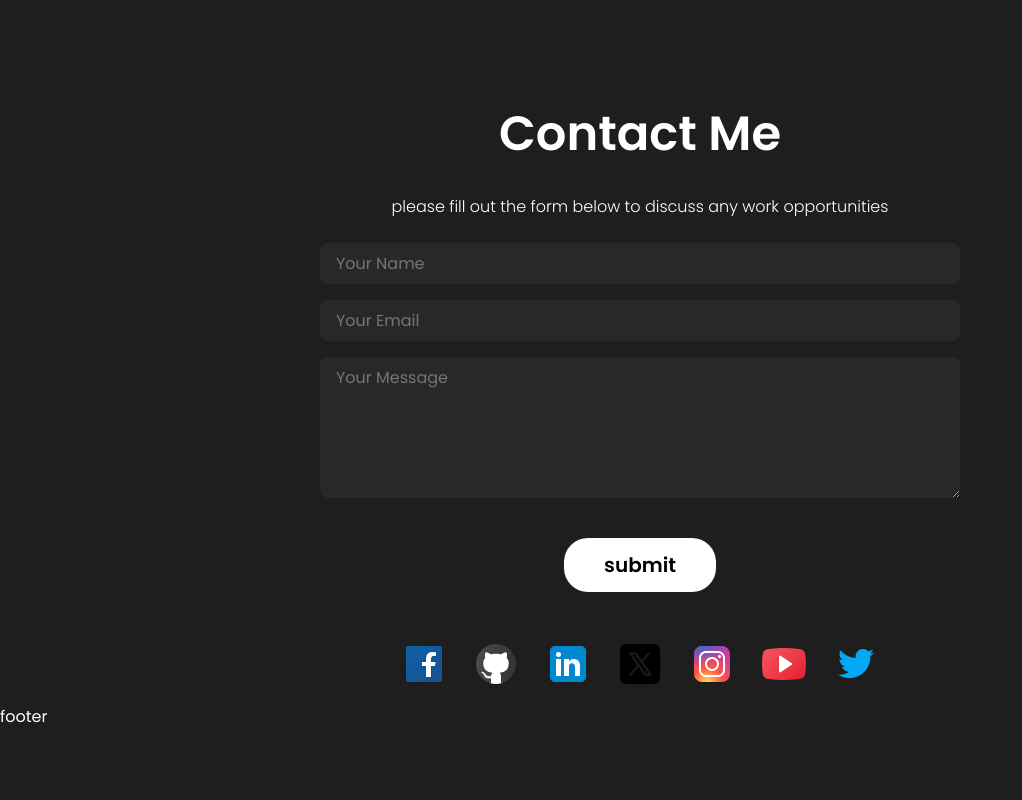
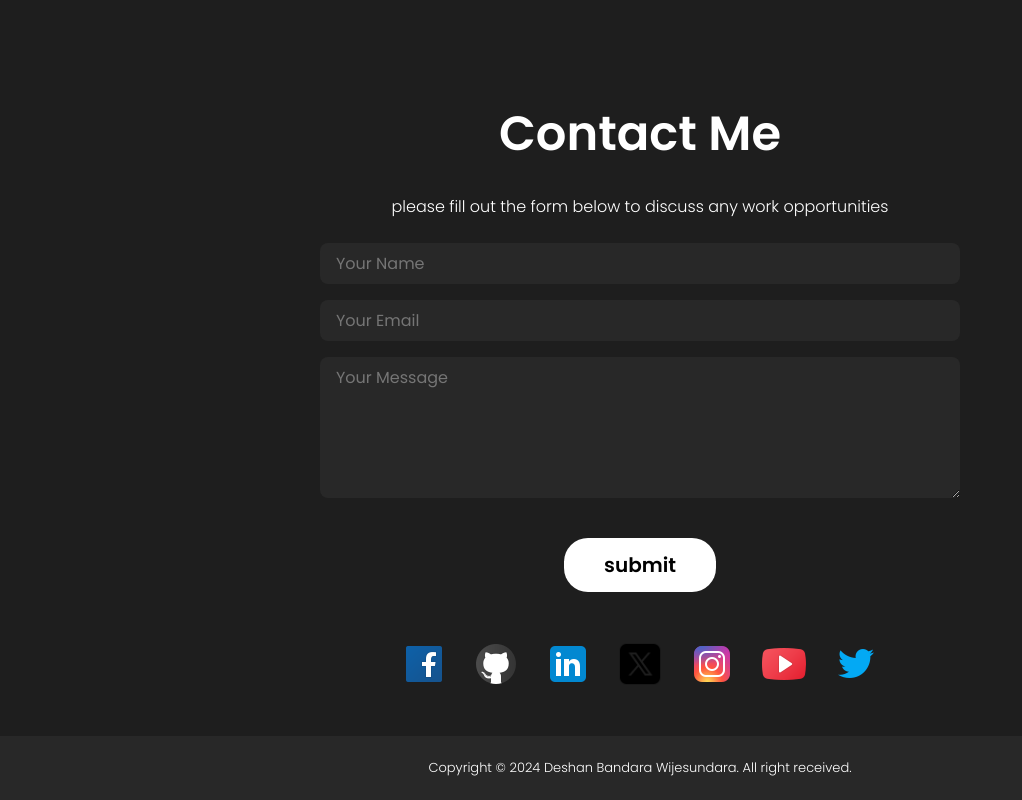
Before and after one commit to DeshanBandara/My-Portfolio, a React (Create React App) app in the folder portfolio/: page / in a window 1280 px wide. Shown: the part 3758-4558 px from the top of the page, without its empty margins (0-1022 px from the left). Before the commit the page ends 4487 px from the top, so only its background shows below. Built offline with nearby package versions, Linux system fonts and the light colour scheme.

Commit message:
Added footer

```diff
--- a/portfolio/src/components/Footer/footer.js
+++ b/portfolio/src/components/Footer/footer.js
@@ -3,7 +3,9 @@ import './footer.css'
 
 const Footer = () => {
   return (
-    <div>footer</div>
+    <footer className='footer'>
+      Copyright &#169; 2024 Deshan Bandara Wijesundara. All right received.
+    </footer>
   )
 }
 
```
